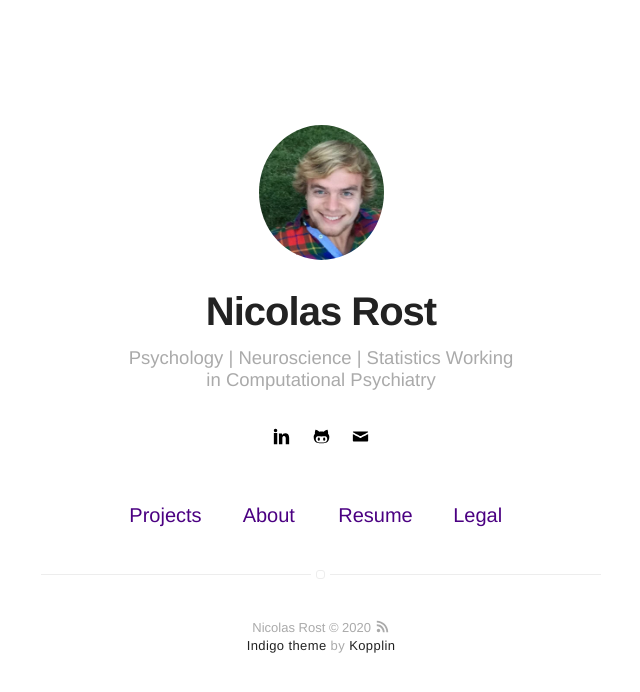
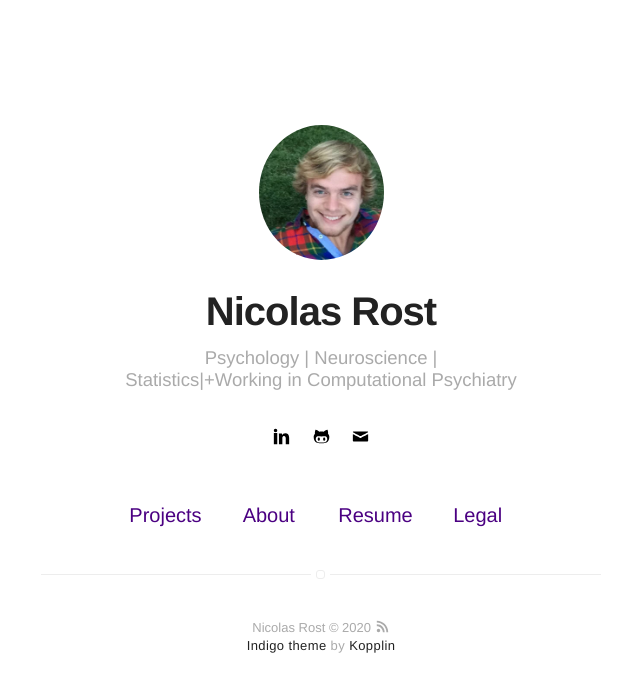
Before and after one commit to nicorost/nicorost.github.io, a Jekyll site: the page built from index.html, in a window 1280 px wide. Shown: the top 692 px of the page, without its empty margins (319-959 px from the left). Built offline with Jekyll 4.4.1, drawn with Linux system fonts in a browser that asks for light colours.

```diff
--- a/_config.yml
+++ b/_config.yml
@@ -1,6 +1,6 @@
 # main text of home
 name: Nicolas Rost
-bio: Psychology | Neuroscience | Statistics   Working in Computational Psychiatry
+bio: Psychology | Neuroscience | Statistics|+Working in Computational Psychiatry
 
 # SEO
 keywords: Psychology, Biological Psychology, Clinical Psychology, Mental Health, Psychiatry, Computational Psychiatry, Data Science, Munich, Statistics, Machine Learning, LMU, Data Scientist, Max Planck Institute of Psychiatry
```
